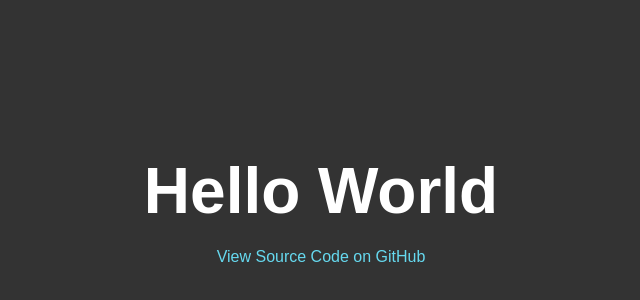
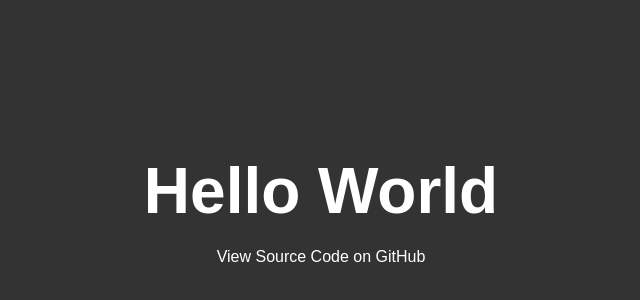
Before and after one commit to sounny/hello, a plain HTML site: page index.html in a window 1280 px wide. Shown: the part 182-482 px from the top of the page, without its empty margins (319-959 px from the left). Drawn offline with Linux system fonts and the light colour scheme.

Commit message:
Update styles.css

```diff
--- a/styles.css
+++ b/styles.css
@@ -24,7 +24,7 @@ p {
 }
 
 a {
-    color: #66d9ef; /* a nice blue-green color for the link */
+    color: #ffffff; /* a nice white color for the link */
     text-decoration: none; /* remove the default underline */
 }
 
```
